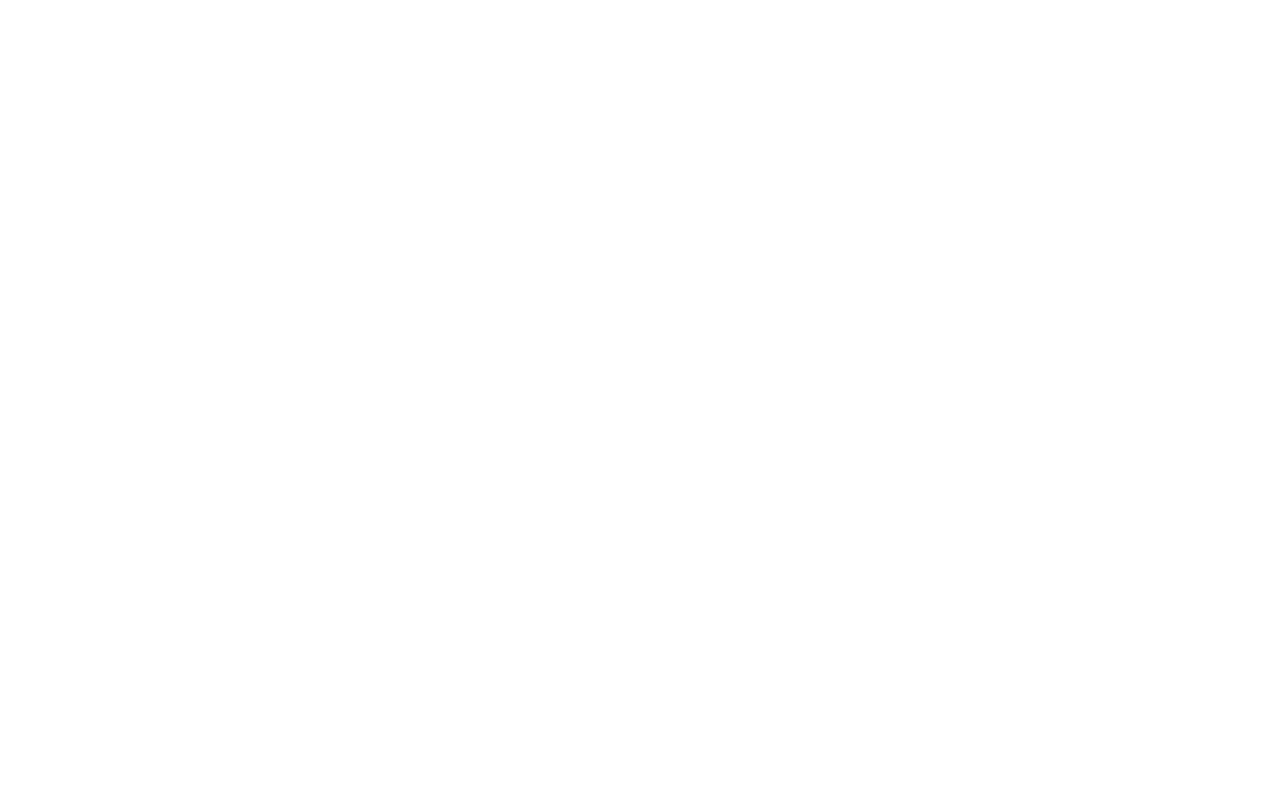
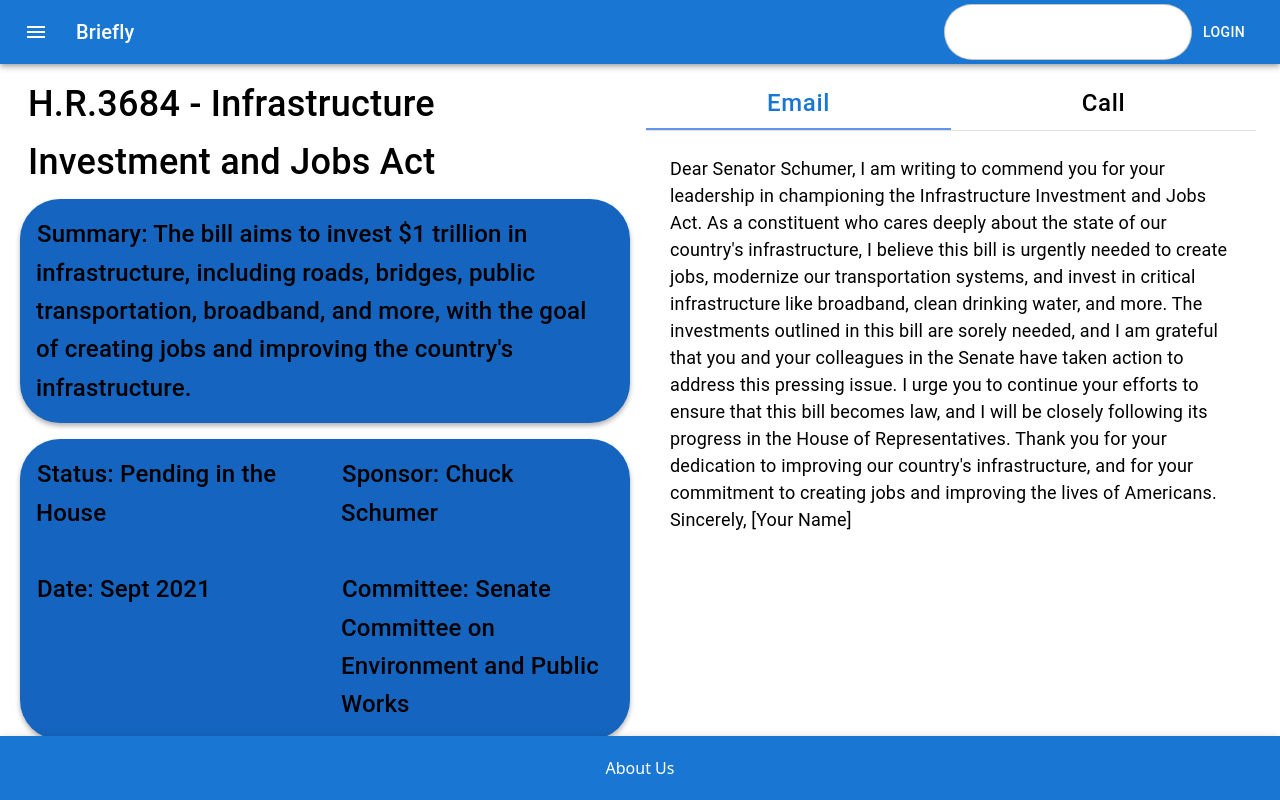
Before and after one commit to maxgonick/briefly, a Next.js app: page /bill in a window 1280 px wide. Built offline with nearby package versions, Linux system fonts and the light colour scheme.

Commit message:
completed bill.tsx screen, also did some css edits

```diff
--- a/src/components/BillFullInfo.tsx
+++ b/src/components/BillFullInfo.tsx
@@ -11,7 +11,7 @@
             <Box
                 sx={{
                     margin: 1,
-                    width: 0.5,
+                    width: 1,
                     backgroundColor: 'primary.dark',
                     borderRadius: 10,
                     boxShadow: '0px 3px 5px rgba(0, 0, 0, 0.3)',
@@ -19,7 +19,7 @@
                 }}
                 >
                 <div>
-                    <Typography variant="h6" component="div" sx={{ flexGrow: 1, fontSize: 24, textIndent: 1, width: 0.5, flex:1, padding: 2}}>
+                    <Typography variant="h6" component="div" sx={{ flexGrow: 1, fontSize: 24, textIndent: 1, flex:1, padding: 2}}>
                         <p className = "break-words">Summary: {props.billSummary}<br/></p>
                     </Typography>
                 </div>
@@ -27,7 +27,7 @@
             <Box
                 sx={{
                     margin: 1,
-                    width: 0.5,
+                    width: 1,
                     backgroundColor: 'primary.dark',
                     borderRadius: 10,
                     boxShadow: '0px 3px 5px rgba(0, 0, 0, 0.3)',
--- a/src/components/EmailCallTabs.tsx
+++ b/src/components/EmailCallTabs.tsx
@@ -23,7 +23,7 @@
     >
       {value === index && (
         <Box sx={{ p: 3 }}>
-          <Typography>{children}</Typography>
+          <Typography sx = {{color: 'black', fontSize: 18, textTransform: "none"}}>{children}</Typography>
         </Box>
       )}
     </div>
@@ -45,11 +45,11 @@
   };
 
   return (
-    <Box sx={{ width: '100%' , color: 'white'}}>
+    <Box sx={{ width: '100%' , color: 'black'}}>
       <Box sx={{ borderBottom: 1, borderColor: 'divider' }}>
-        <Tabs value={value} onChange={handleChange} aria-label="basic tabs example" TabIndicatorProps={{style: {background:'white'}}}>
-          <Tab label="Email" sx = {{color: 'white'}} {...a11yProps(0)} />
-          <Tab label="Call" sx = {{color: 'white'}} {...a11yProps(1)} />
+        <Tabs value={value} onChange={handleChange} aria-label="basic tabs example" TabIndicatorProps={{style: {background:'cornflowerblue'}}}>
+          <Tab label="Email" sx = {{color: 'black', fontSize: 24, textTransform: "none", width: 1/2 }} {...a11yProps(0)} />
+          <Tab label="Call" sx = {{color: 'black', fontSize: 24, textTransform: "none", width: 1/2}} {...a11yProps(1)} />
         </Tabs>
       </Box>
       <TabPanel value={value} index={0}>
--- a/src/components/Header.tsx
+++ b/src/components/Header.tsx
@@ -17,7 +17,7 @@
           >
             <MenuIcon />
           </IconButton>
-          <Typography variant="h6" component="div" sx={{ flexGrow: 1 }}>
+          <Typography variant="h6" component="div" sx={{ flexGrow: 1}}>
             Briefly
           </Typography>
             <SearchBar/>
--- a/src/pages/bill.tsx
+++ b/src/pages/bill.tsx
@@ -1,11 +1,34 @@
-type Props = {}
+import React from 'react'
+import Header from '@/components/Header'
+import Footer from '@/components/Footer'
+import BillFullInfo from '@/components/BillFullInfo'
+import EmailCallTabs from '@/components/EmailCallTabs'
+
+
+type Props = {};
 
 const Bill = (props: Props) => {
   return (
     <div>
-
+      <Header/>
+      <div className = "flex flex-row w-auto justify-evenly">
+        <div className = "w-1/2 p-3">
+          <BillFullInfo
+            billName = "H.R.3684 - Infrastructure Investment and Jobs Act"
+            billStatus = "Pending in the House"
+            billDate = "Sept 2021"
+            billSponsor = "Chuck Schumer"
+            billCommittee = "Senate Committee on Environment and Public Works"
+            billSummary = "The bill aims to invest $1 trillion in infrastructure, including roads, bridges, public transportation, broadband, and more, with the goal of creating jobs and improving the country's infrastructure."
+          />
+        </div>
+        <div className = "w-1/2 p-3 mr-3">
+          <EmailCallTabs email = "Dear Senator Schumer, I am writing to commend you for your leadership in championing the Infrastructure Investment and Jobs Act. As a constituent who cares deeply about the state of our country's infrastructure, I believe this bill is urgently needed to create jobs, modernize our transportation systems, and invest in critical infrastructure like broadband, clean drinking water, and more. The investments outlined in this bill are sorely needed, and I am grateful that you and your colleagues in the Senate have taken action to address this pressing issue. I urge you to continue your efforts to ensure that this bill becomes law, and I will be closely following its progress in the House of Representatives. Thank you for your dedication to improving our country's infrastructure, and for your commitment to creating jobs and improving the lives of Americans. Sincerely, [Your Name]" number = "insertPhoneNo"/>
+        </div>
+      </div>
+      <Footer/>
     </div>
   )
 }
 
-export default Bill
+export default Bill;
--- a/src/pages/index.tsx
+++ b/src/pages/index.tsx
@@ -4,6 +4,7 @@
 import { useState, useEffect } from "react";
 import Header from "@/components/Header";
 import styles from "@/styles/Index.module.css";
+import Link from "next/link";
 import {
   FormControl,
   Select,
@@ -17,7 +18,7 @@
 import Footer from "@/components/Footer";
 import { FixedSizeList, ListChildComponentProps } from "react-window";
 import Blurb from "../components/Blurb"
-import EmailCallTabs from "./components/EmailCallTabs";
+import EmailCallTabs from "/components/EmailCallTabs";
 
 const inter = Inter({ subsets: ["latin"] });
 
@@ -96,7 +97,11 @@
           </div>
           {/* <Blurb /> */}
           {/* Right side */}
+
         </div>
+          <Link href="/bill" passHref>
+            <h1>temporary button to access ./bill.tsx</h1>
+          </Link>
         <Footer/>
       </div>
     </>
```
